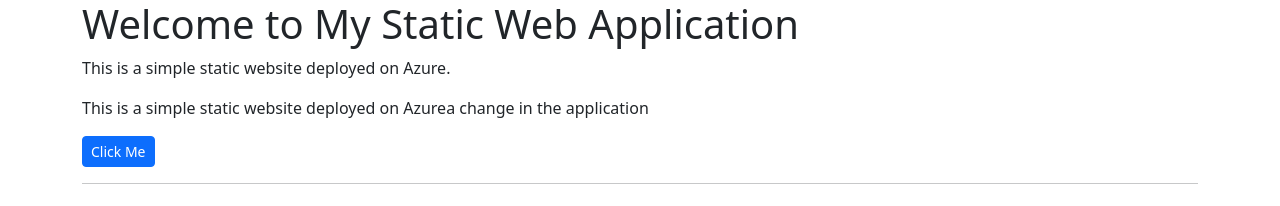
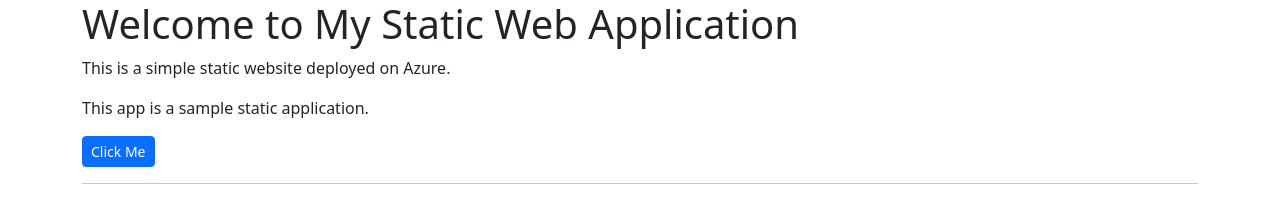
Before and after one commit to anandpandeyse007/StaticWebApp, a plain HTML site: page index.html in a window 1280 px wide. Drawn offline with nearby package versions, Linux system fonts and the light colour scheme.

Commit message:
third commit

```diff
--- a/index.html
+++ b/index.html
@@ -14,7 +14,7 @@
     <div class="container">
         <h1>Welcome to My Static Web Application</h1>
         <p>This is a simple static website deployed on Azure.</p>
-        <p>This is a simple static website deployed on Azurea change in the application </p>
+        <p>This app is a sample static application. </p>
         <button onclick="showMessage()" class="btn btn-sm btn-primary">Click Me</button>
         <hr />
         <div id="message"></div>
```
